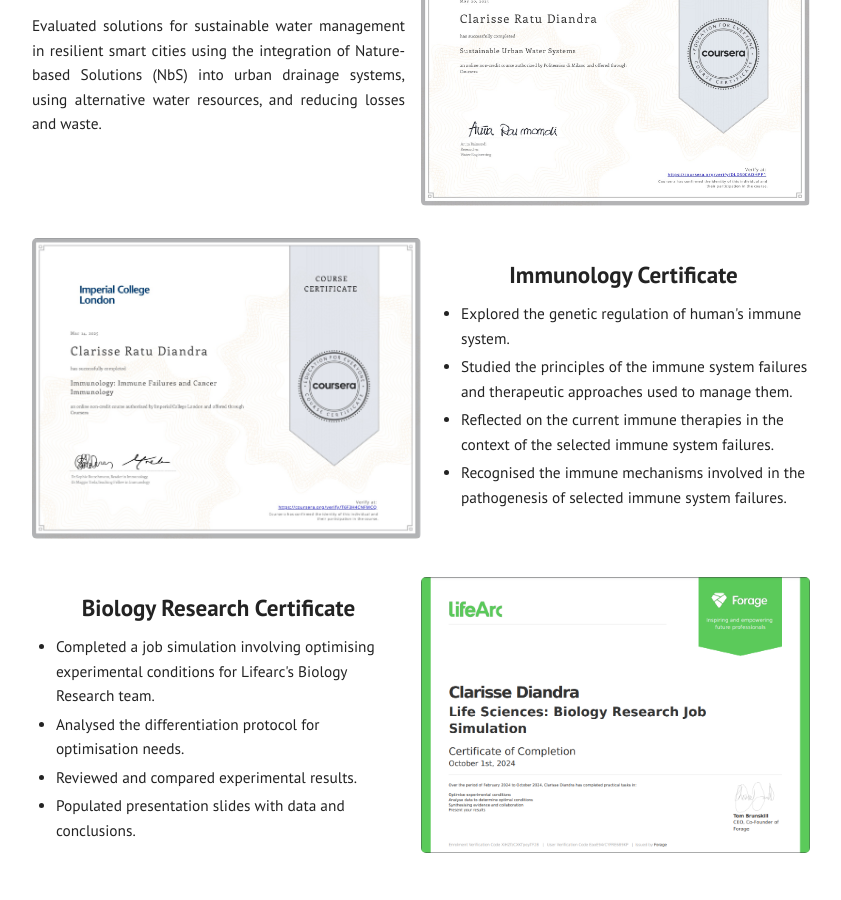
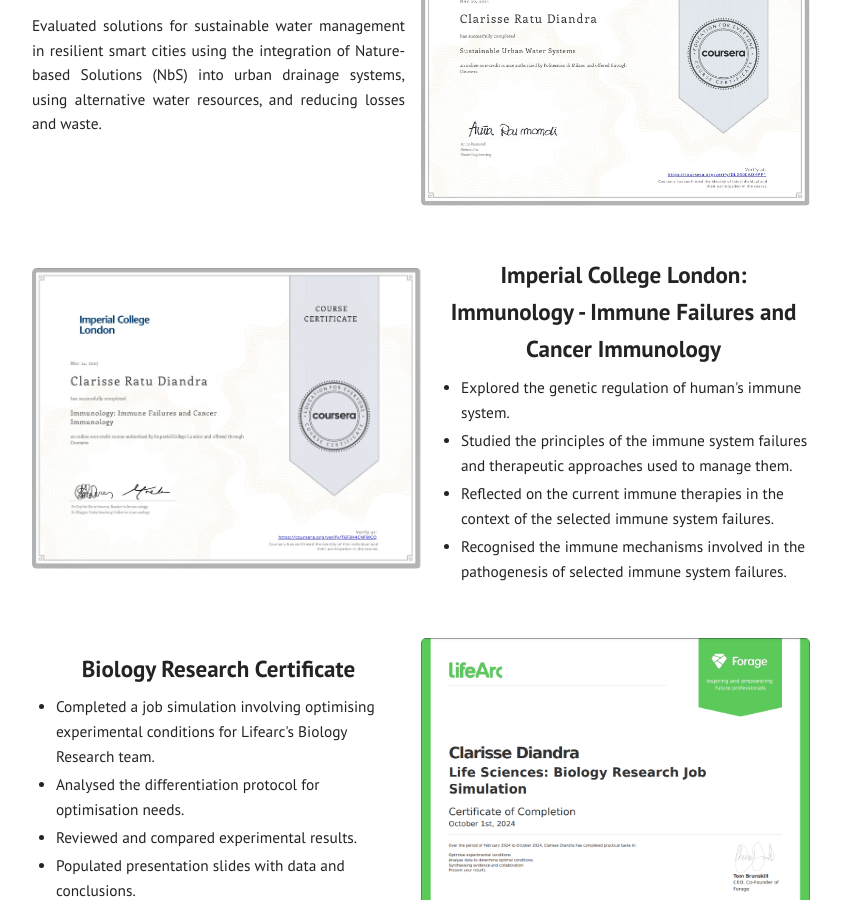
Before and after one commit to clarissediandra/clarissediandra.github.io, a Jekyll site: the page built from certificates.html, in a window 1280 px wide and 900 px high, scrolled down 542 px. Shown: the whole window, without its empty margins (219-1060 px from the left). Built offline with Jekyll 4.4.1, drawn with Linux system fonts in a browser that asks for light colours.

Commit message:
Rename certificate

```diff
--- a/certificates.html
+++ b/certificates.html
@@ -27,7 +27,7 @@ title: Certificates & Awards
     <div class="certificate-container">
         <img src="/assets/img/certificates/Imperial%20College%20Immunology.jpg" alt="Immunology">
         <div class="description-container">
-            <h2>Immunology Certificate</h2>
+            <h2>Imperial College London: Immunology - Immune Failures and Cancer Immunology</h2>
             <ul>
                 <li>Explored the genetic regulation of human's immune system.</li>
                 <li>Studied the principles of the immune system failures and therapeutic approaches used to manage them.</li>
```
